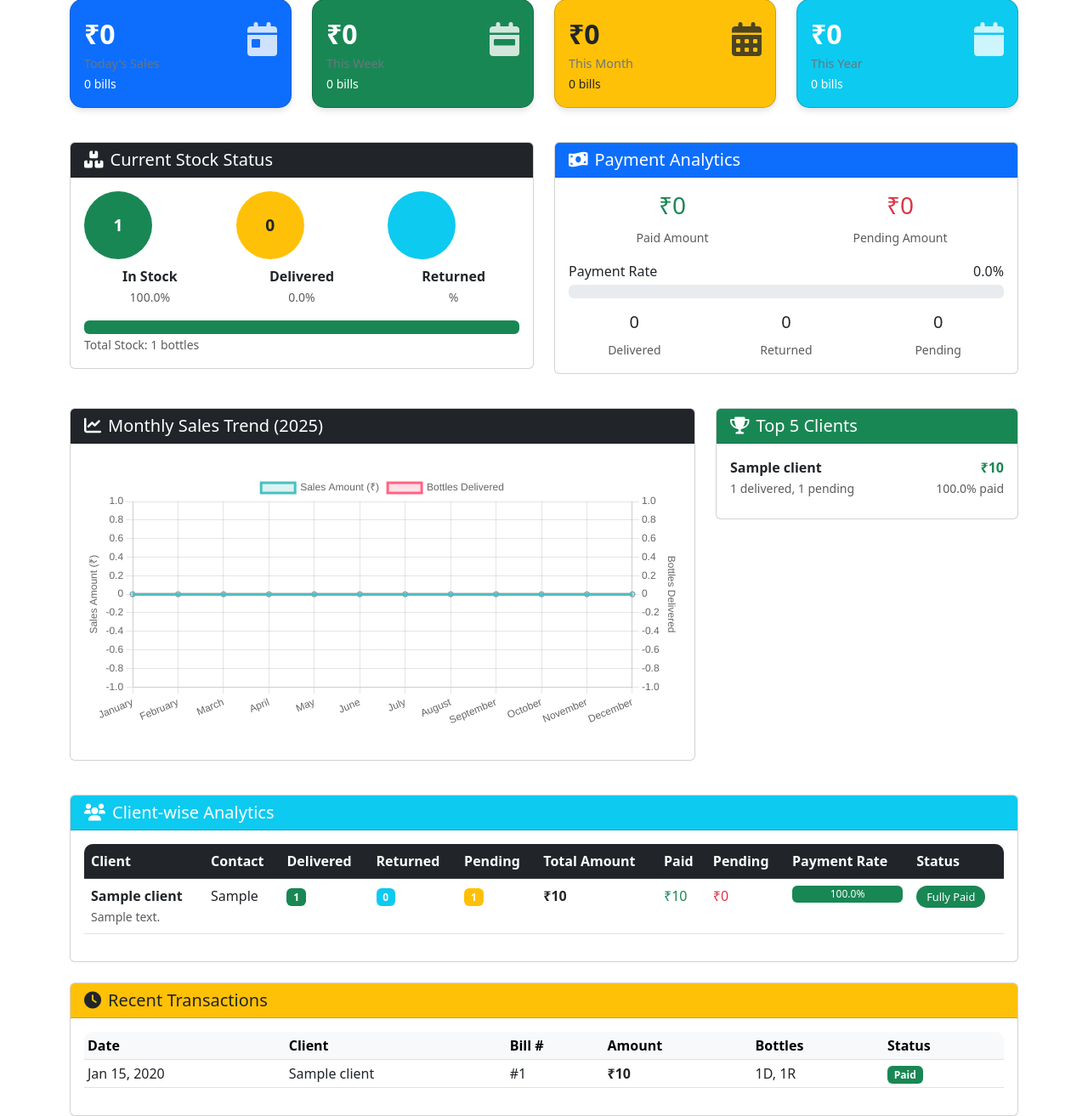
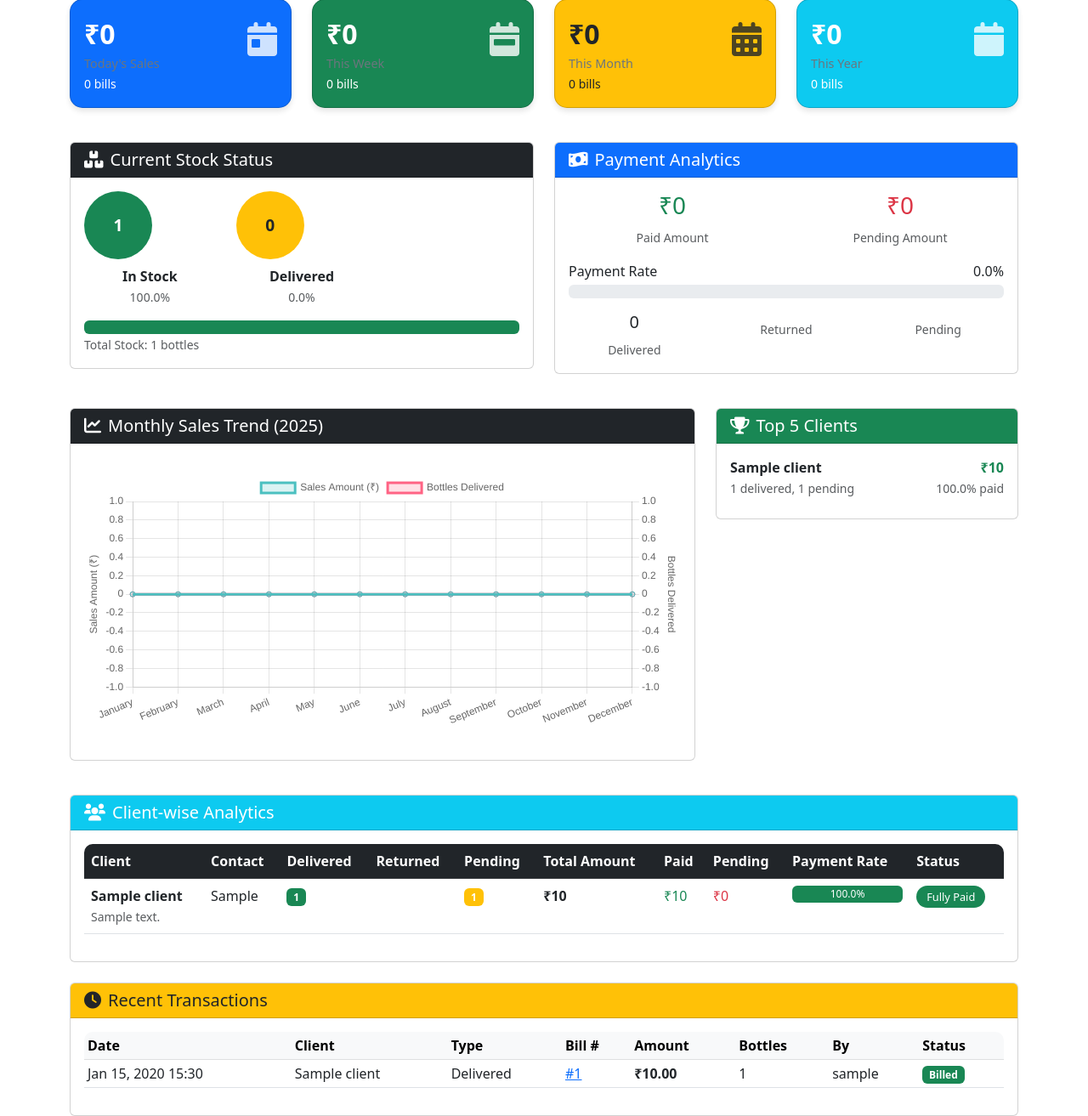
Before and after one commit to ashishmishra1998/O2_MGMT, a Django app: page /sales/ in a window 1280 px wide. Shown: the part 175-1488 px from the top of the page at 85% size. Run offline with Django 5.2, Linux system fonts and the light colour scheme; a user stored in the database is signed in; tables that the repository leaves empty hold one stand-in row (values such as "Sample post"); some libraries are stand-ins or nearby versions.

Commit message:
fixed sales analytics and mark bill payment

```diff
--- a/bottle_MGMT/views.py
+++ b/bottle_MGMT/views.py
@@ -927,9 +927,14 @@ def bill_history(request, client_id):
 
 @staff_member_required
 def mark_bill_paid(request, bill_id):
-    """Mark a bill as paid"""
-    from django.utils import timezone
+    """Mark a bill as paid (simple confirm flow)."""
     bill = get_object_or_404(Bill, id=bill_id)
+
+    # Prevent duplicate marking
+    if bill.paid:
+        paid_on = bill.paid_date.strftime("%d %b %Y, %H:%M") if bill.paid_date else "earlier"
+        messages.info(request, f"Bill #{bill.id} is already marked paid (on {paid_on}).")
+        return redirect('bill_history', client_id=bill.client.id)
 
     if request.method == 'POST':
         bill.paid = True
@@ -967,29 +972,25 @@ def delete_bill(request, bill_id):
 
 @staff_member_required
 def sales_analytics(request):
-    """Comprehensive sales analytics dashboard"""
-    from django.db.models import Sum, Count, Q
+    """Comprehensive sales analytics dashboard (with fixed recent transactions)"""
+    from django.db.models import Sum
     from django.utils import timezone
     from datetime import datetime, timedelta
     import calendar
+    from decimal import Decimal
+    # local imports used in calculations
+    from .models import Transaction, BottleCategory, BottlePricing, BillTransaction, Bottle, Bill, Client
 
     # Get date filters
-    selected_year = request.GET.get('year', timezone.now().year)
-    selected_month = request.GET.get('month', timezone.now().month)
-    selected_date = request.GET.get('date', timezone.now().date())
+    selected_year = int(request.GET.get('year', timezone.now().year))
+    selected_month = int(request.GET.get('month', timezone.now().month))
 
-    # Convert to integers
-    selected_year = int(selected_year)
-    selected_month = int(selected_month)
-
-    # Current date info
     now = timezone.now()
     current_year = now.year
     current_month = now.month
-    current_date = now.date()
+    today = now.date()
 
     # Date ranges
-    today = timezone.now().date()
     week_start = today - timedelta(days=today.weekday())
     week_end = week_start + timedelta(days=6)
     month_start = today.replace(day=1)
@@ -997,157 +998,175 @@ def sales_analytics(request):
     year_start = today.replace(month=1, day=1)
     year_end = today.replace(month=12, day=31)
 
-    # Get all bills
     all_bills = Bill.objects.all()
 
-    # Sales Analytics
-    def get_sales_data(bills_qs):
+    # price map for quick lookup (category_id -> Decimal price)
+    price_map = {}
+    for c in BottleCategory.objects.all():
+        try:
+            price_map[c.id] = Decimal(c.price)
+        except Exception:
+            price_map[c.id] = Decimal("0.00")
+    default_price = Decimal(BottlePricing.get_solo().price)
+
+    def get_sales_data(bills_qs, include_unbilled=False):
         total_bills = bills_qs.count()
-        total_amount = bills_qs.aggregate(Sum('total_amount'))['total_amount__sum'] or 0
+        billed_amount = bills_qs.aggregate(Sum("final_amount"))["final_amount__sum"] or Decimal("0.00")
 
-        # Fetch transactions linked to these bills
-        transactions = Transaction.objects.filter(
-            bill_transactions__bill__in=bills_qs
-        ).prefetch_related('bottles')
+        paid_amount = bills_qs.filter(paid=True).aggregate(Sum("final_amount"))["final_amount__sum"] or Decimal("0.00")
+        unpaid_amount = billed_amount - paid_amount
 
-        # Bottle counts
-        delivered_bottles = sum(
-            t.bottles.count() for t in transactions if t.transaction_type == 'delivered'
-        )
-        returned_bottles = sum(
-            t.bottles.count() for t in transactions if t.transaction_type == 'returned'
-        )
-        pending_bottles = delivered_bottles - returned_bottles
+        delivered_bottles = bills_qs.aggregate(Sum("delivered_bottles"))["delivered_bottles__sum"] or 0
 
-        # Payment info (still from Bill)
-        paid_bills = bills_qs.filter(paid=True)
-        paid_amount = paid_bills.aggregate(Sum('total_amount'))['total_amount__sum'] or 0
-        unpaid_amount = total_amount - paid_amount
+        if include_unbilled:
+            # include unbilled delivered transactions in current period
+            unbilled_txns = Transaction.objects.filter(billed=False, transaction_type="delivered")
+            unbilled_bottles = 0
+            unbilled_amount = Decimal("0.00")
+            # iterate efficiently with prefetch
+            for t in unbilled_txns.prefetch_related('bottles__category'):
+                for b in t.bottles.all():
+                    unbilled_bottles += 1
+                    unbilled_amount += price_map.get(b.category_id, default_price)
+            delivered_bottles += unbilled_bottles
+            unpaid_amount += unbilled_amount
+            billed_amount += unbilled_amount
 
         return {
-            'total_bills': total_bills,
-            'total_amount': total_amount,
-            'total_bottles_delivered': delivered_bottles,
-            'total_bottles_returned': returned_bottles,
-            'total_pending_bottles': pending_bottles,
-            'paid_amount': paid_amount,
-            'unpaid_amount': unpaid_amount,
-            'payment_rate': (paid_amount / total_amount * 100) if total_amount > 0 else 0
+            "total_bills": total_bills,
+            "total_amount": billed_amount,
+            "total_bottles_delivered": delivered_bottles,
+            "paid_amount": paid_amount,
+            "unpaid_amount": unpaid_amount,
+            "payment_rate": (paid_amount / billed_amount * 100) if billed_amount > 0 else 0,
         }
 
+    # Daily/weekly/monthly/yearly (include unbilled so pending shows immediately)
+    daily_sales = get_sales_data(all_bills.filter(bill_date__date=today), include_unbilled=True)
+    weekly_sales = get_sales_data(all_bills.filter(bill_date__date__range=[week_start, week_end]), include_unbilled=True)
+    monthly_sales = get_sales_data(all_bills.filter(bill_date__date__range=[month_start, month_end]), include_unbilled=True)
+    yearly_sales = get_sales_data(all_bills.filter(bill_date__date__range=[year_start, year_end]), include_unbilled=True)
 
-    # Daily, Weekly, Monthly, Yearly sales
-    daily_sales = get_sales_data(all_bills.filter(bill_date__date=today))
-    weekly_sales = get_sales_data(all_bills.filter(bill_date__date__range=[week_start, week_end]))
-    monthly_sales = get_sales_data(all_bills.filter(bill_date__date__range=[month_start, month_end]))
-    yearly_sales = get_sales_data(all_bills.filter(bill_date__date__range=[year_start, year_end]))
-
-    # Selected period sales
+    # selected period
     selected_start = datetime(selected_year, selected_month, 1).date()
     selected_end = (selected_start + timedelta(days=32)).replace(day=1) - timedelta(days=1)
-    selected_sales = get_sales_data(all_bills.filter(bill_date__date__range=[selected_start, selected_end]))
+    selected_sales = get_sales_data(all_bills.filter(bill_date__date__range=[selected_start, selected_end]), include_unbilled=True)
 
-    # Current stock status
+    # stock status
     total_stock = Bottle.objects.count()
-    in_stock = Bottle.objects.filter(status='in_stock').count()
-    delivered_stock = Bottle.objects.filter(status='delivered').count()
-
-    # Calculate percentages
+    in_stock = Bottle.objects.filter(status="in_stock").count()
+    delivered_stock = Bottle.objects.filter(status="delivered").count()
     in_stock_percent = round((in_stock / total_stock * 100) if total_stock > 0 else 0, 1)
     delivered_percent = round((delivered_stock / total_stock * 100) if total_stock > 0 else 0, 1)
 
-    # Client-wise analytics
+    # client-wise analytics (include unbilled)
     client_analytics = []
-    clients = Client.objects.all()
-    for client in clients:
+    for client in Client.objects.filter(role="customer"):
         client_bills = all_bills.filter(client=client)
-        transactions = Transaction.objects.filter(
-            bill_transactions__bill__in=client_bills
-        ).prefetch_related('bottles')
+        billed_amount = client_bills.aggregate(Sum("final_amount"))["final_amount__sum"] or Decimal("0.00")
+        paid_amount = client_bills.filter(paid=True).aggregate(Sum("final_amount"))["final_amount__sum"] or Decimal("0.00")
+        unpaid_amount = billed_amount - paid_amount
 
-        total_delivered = sum(
-            t.bottles.count() for t in transactions if t.transaction_type == 'delivered'
-        )
-        total_returned = sum(
-            t.bottles.count() for t in transactions if t.transaction_type == 'returned'
-        )
-        total_pending = total_delivered - total_returned
+        # unbilled deliveries for this client
+        unbilled_txns = Transaction.objects.filter(client=client, billed=False, transaction_type="delivered").prefetch_related('bottles__category')
+        unbilled_amount = Decimal("0.00")
+        unbilled_bottles = 0
+        for t in unbilled_txns:
+            for b in t.bottles.all():
+                unbilled_bottles += 1
+                unbilled_amount += price_map.get(b.category_id, default_price)
 
-        total_amount = client_bills.aggregate(Sum('total_amount'))['total_amount__sum'] or 0
-        paid_amount = client_bills.filter(paid=True).aggregate(Sum('total_amount'))['total_amount__sum'] or 0
-        unpaid_amount = total_amount - paid_amount
+        total_delivered = client_bills.aggregate(Sum("delivered_bottles"))["delivered_bottles__sum"] or 0
+        total_delivered += unbilled_bottles
+
+        unpaid_amount += unbilled_amount
+        billed_amount += unbilled_amount
 
         client_analytics.append({
-            'client': client,
-            'total_delivered': total_delivered,
-            'total_returned': total_returned,
-            'total_pending': total_pending,
-            'total_amount': total_amount,
-            'paid_amount': paid_amount,
-            'unpaid_amount': unpaid_amount,
-            'payment_rate': (paid_amount / total_amount * 100) if total_amount > 0 else 0
+            "client": client,
+            "total_delivered": total_delivered,
+            "total_pending": total_delivered,  # simplified (no returned state)
+            "total_amount": billed_amount,
+            "paid_amount": paid_amount,
+            "unpaid_amount": unpaid_amount,
+            "payment_rate": (paid_amount / billed_amount * 100) if billed_amount > 0 else 0,
         })
 
-    # Sort clients by total amount (highest first)
-    client_analytics.sort(key=lambda x: x['total_amount'], reverse=True)
+    client_analytics.sort(key=lambda x: x["total_amount"], reverse=True)
 
-    # Monthly trend data for charts
+    # monthly trend (billed only)
     monthly_trend = []
     for month in range(1, 13):
-        month_start = datetime(selected_year, month, 1).date()
-        month_end = (month_start + timedelta(days=32)).replace(day=1) - timedelta(days=1)
+        m_start = datetime(selected_year, month, 1).date()
+        m_end = (m_start + timedelta(days=32)).replace(day=1) - timedelta(days=1)
+        m_bills = all_bills.filter(bill_date__date__range=[m_start, m_end])
+        m_amount = m_bills.aggregate(Sum("final_amount"))["final_amount__sum"] or Decimal("0.00")
+        m_bottles = m_bills.aggregate(Sum("delivered_bottles"))["delivered_bottles__sum"] or 0
+        monthly_trend.append({"month": calendar.month_name[month], "amount": m_amount, "bottles": m_bottles})
 
-        month_bills = all_bills.filter(bill_date__date__range=[month_start, month_end])
-        transactions = Transaction.objects.filter(
-            bill_transactions__bill__in=month_bills
-        ).prefetch_related('bottles')
+    # --- FIX: recent transactions (show transactions, not bills) ---
+    recent_txns_qs = Transaction.objects.select_related("client", "delivered_by").prefetch_related("bottles__category").order_by("-date")[:10]
+    recent_transactions = []
+    for txn in recent_txns_qs:
+        # bottle count
+        bottles = list(txn.bottles.all())
+        bottle_count = len(bottles)
+        # calculate transaction amount by summing per-bottle category price
+        txn_amount = Decimal("0.00")
+        for b in bottles:
+            txn_amount += price_map.get(b.category_id, default_price)
 
-        month_amount = month_bills.aggregate(Sum('total_amount'))['total_amount__sum'] or 0
-        month_bottles = sum(t.bottles.count() for t in transactions if t.transaction_type == 'delivered')
+        # find bill if any
+        bt = BillTransaction.objects.filter(transaction=txn).select_related("bill").first()
+        bill_id = bt.bill.id if bt and bt.bill else None
+        billed_flag = bool(bill_id)
 
-        monthly_trend.append({
-            'month': calendar.month_name[month],
-            'amount': month_amount,
-            'bottles': month_bottles
+        recent_transactions.append({
+            "id": txn.id,
+            "date": txn.date,
+            "client": txn.client,
+            "client_name": txn.client.name,
+            "type": txn.transaction_type,
+            "bottles": bottle_count,
+            "amount": txn_amount,
+            "billed": billed_flag,
+            "bill_id": bill_id,
+            "delivered_by": getattr(txn.delivered_by, "username", None),
         })
 
-    # Recent transactions
-    recent_bills = all_bills.order_by('-bill_date')[:10]
+    # recent bills kept for other parts of the template if needed
+    recent_bills = all_bills.order_by("-bill_date")[:10]
 
-    # Top performing clients
-    top_clients = sorted(client_analytics, key=lambda x: x['total_amount'], reverse=True)[:5]
-
-    # Create year range for dropdown (current year - 2 to current year + 2)
     year_range = list(range(current_year - 2, current_year + 3))
 
     context = {
-        'daily_sales': daily_sales,
-        'weekly_sales': weekly_sales,
-        'monthly_sales': monthly_sales,
-        'yearly_sales': yearly_sales,
-        'selected_sales': selected_sales,
-        'selected_year': selected_year,
-        'selected_month': selected_month,
-        'current_year': current_year,
-        'current_month': current_month,
-        'total_stock': total_stock,
-        'in_stock': in_stock,
-        'delivered_stock': delivered_stock,
-        'in_stock_percent': in_stock_percent,
-        'delivered_percent': delivered_percent,
-        'client_analytics': client_analytics,
-        'monthly_trend': monthly_trend,
-        'recent_bills': recent_bills,
-        'top_clients': top_clients,
-        'today': today,
-        'week_start': week_start,
-        'week_end': week_end,
-        'month_start': month_start,
-        'month_end': month_end,
-        'year_range': year_range,
+        "daily_sales": daily_sales,
+        "weekly_sales": weekly_sales,
+        "monthly_sales": monthly_sales,
+        "yearly_sales": yearly_sales,
+        "selected_sales": selected_sales,
+        "selected_year": selected_year,
+        "selected_month": selected_month,
+        "current_year": current_year,
+        "current_month": current_month,
+        "total_stock": total_stock,
+        "in_stock": in_stock,
+        "delivered_stock": delivered_stock,
+        "in_stock_percent": in_stock_percent,
+        "delivered_percent": delivered_percent,
+        "client_analytics": client_analytics,
+        "monthly_trend": monthly_trend,
+        "recent_bills": recent_bills,
+        "recent_transactions": recent_transactions,   # NEW: recent transactions list of dicts
+        "top_clients": client_analytics[:5],
+        "today": today,
+        "week_start": week_start,
+        "week_end": week_end,
+        "month_start": month_start,
+        "month_end": month_end,
+        "year_range": year_range,
     }
-
-    return render(request, 'sales_analytics.html', context)
+    return render(request, "sales_analytics.html", context)
 
 def logout_view(request):
     logout(request)
--- a/templates/sales_analytics.html
+++ b/templates/sales_analytics.html
@@ -194,15 +194,6 @@
                                     <small class="text-muted">{{ delivered_percent }}%</small>
                                 </div>
                             </div>
-                            <div class="col-4">
-                                <div class="progress-circle bg-info text-white">
-                                    {{ returned_stock }}
-                                </div>
-                                <div class="mt-2">
-                                    <strong>Returned</strong><br>
-                                    <small class="text-muted">{{ returned_percent }}%</small>
-                                </div>
-                            </div>
                         </div>
                         <div class="mt-3">
                             <div class="progress">
@@ -384,7 +375,7 @@
             </div>
         </div>
 
-        <!-- Recent Transactions -->
+<!-- Recent Transactions (replace the older recent_bills section) -->
 <div class="row">
     <div class="col-12">
       <div class="card">
@@ -398,25 +389,35 @@
                 <tr>
                   <th>Date</th>
                   <th>Client</th>
+                  <th>Type</th>
                   <th>Bill #</th>
                   <th>Amount</th>
                   <th>Bottles</th>
+                  <th>By</th>
                   <th>Status</th>
                 </tr>
               </thead>
               <tbody>
-                                    {% for bill in recent_bills %}
+                {% for txn in recent_transactions %}
                 <tr>
-                                        <td>{{ bill.bill_date|date:"M d, Y" }}</td>
-                                        <td>{{ bill.client.name }}</td>
-                                        <td>#{{ bill.id }}</td>
-                                        <td><strong>₹{{ bill.total_amount|floatformat:0 }}</strong></td>
-                                        <td>{{ bill.delivered_bottles }}D, {{ bill.returned_bottles }}R</td>
+                  <td>{{ txn.date|date:"M d, Y H:i" }}</td>
+                  <td>{{ txn.client_name }}</td>
+                  <td>{{ txn.type|title }}</td>
                   <td>
-                                            {% if bill.paid %}
-                                                <span class="badge bg-success">Paid</span>
+                    {% if txn.billed %}
+                      <a href="{% url 'generate_bill' txn.client.id txn.bill_id %}">#{{ txn.bill_id }}</a>
                     {% else %}
-                                                <span class="badge bg-warning">Unpaid</span>
+                      —
+                    {% endif %}
+                  </td>
+                  <td><strong>₹{{ txn.amount|floatformat:2 }}</strong></td>
+                  <td>{{ txn.bottles }}</td>
+                  <td>{{ txn.delivered_by|default:"-" }}</td>
+                  <td>
+                    {% if txn.billed %}
+                      <span class="badge bg-success">Billed</span>
+                    {% else %}
+                      <span class="badge bg-warning text-dark">Unbilled</span>
                     {% endif %}
                   </td>
                 </tr>
@@ -428,6 +429,7 @@
       </div>
     </div>
   </div>
+
 {% endblock %}
 
 {% block extra_js %}
```
Also changed, not shown: templates/mark_bill_paid.html (+7 -1 lines). Lines whose indentation alone changed are shown as unchanged.
